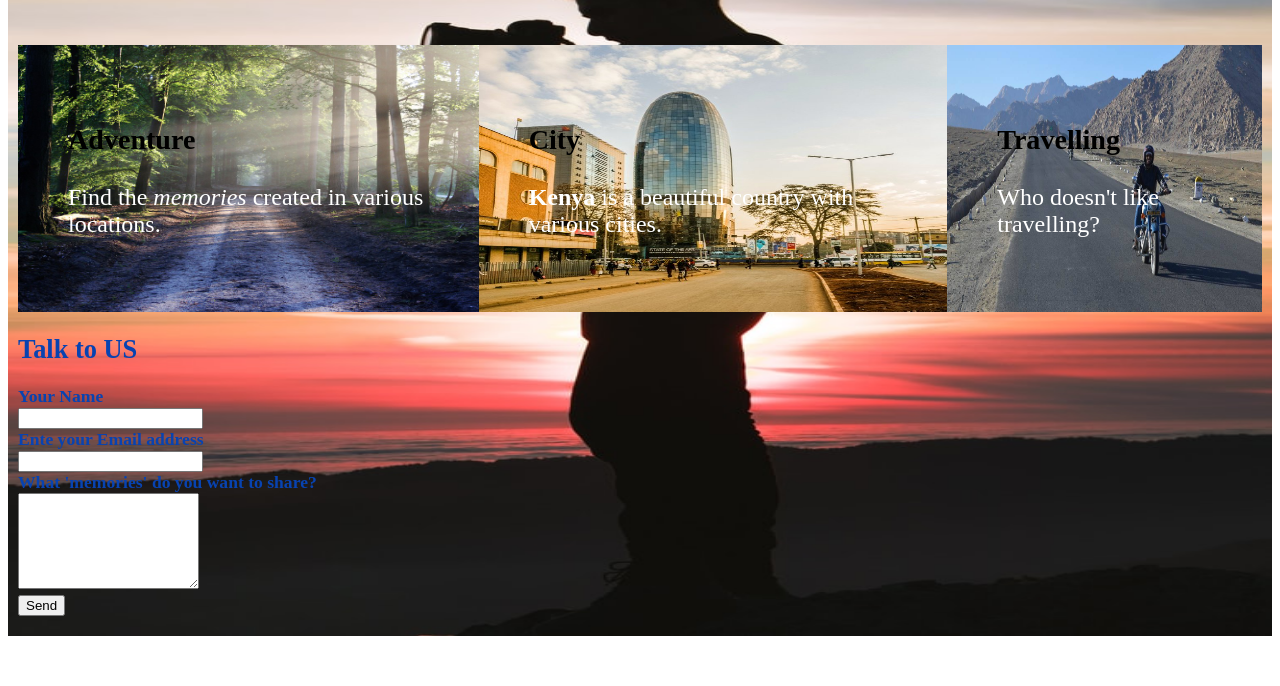
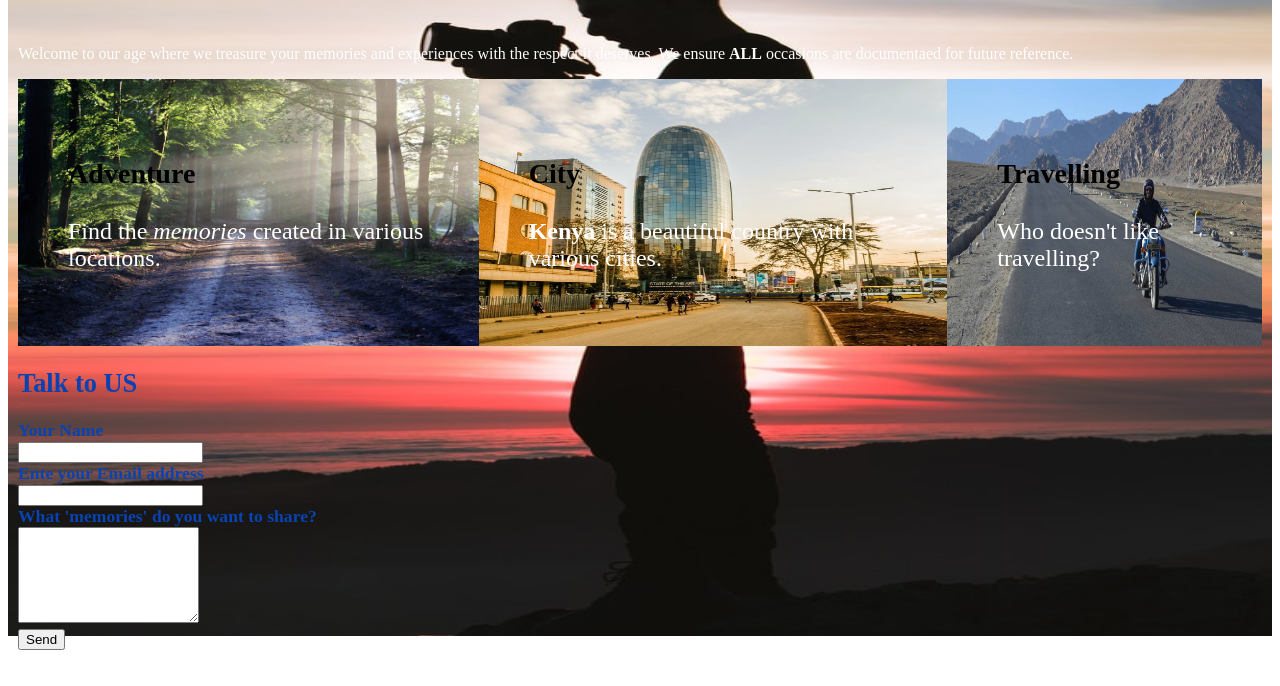
Before and after one commit to OGENDI/Derick_Site, a plain HTML site: page index.html in a window 1280 px wide. Shown: the part 386-1072 px from the top of the page. Drawn offline with Linux system fonts and the light colour scheme.

Commit message:
More literature regarding the website core funtion was added

```diff
--- a/index.html
+++ b/index.html
@@ -21,6 +21,10 @@
     </nav>
     <div class="content">
         <h1>Photos create <em>Memories</em></h1>
+        <p>Welcome to our age where we treasure your memories and experiences with the
+            respect it deserves. We ensure <strong>ALL</strong> occasions are documentaed for
+            future reference.
+        </p>
   <div class="topics">
         <div class="ad"><h3>Adventure</h3>
         <p>Find the <em>memories</em> created in various locations.</p>
@@ -32,6 +36,7 @@
         <p>Who doesn't like travelling?</p>
         </div>
     </div>
+
         <div class="form1">
             <h2>Talk to US</h2>
             <form id="form-id" class="form-class">
```
